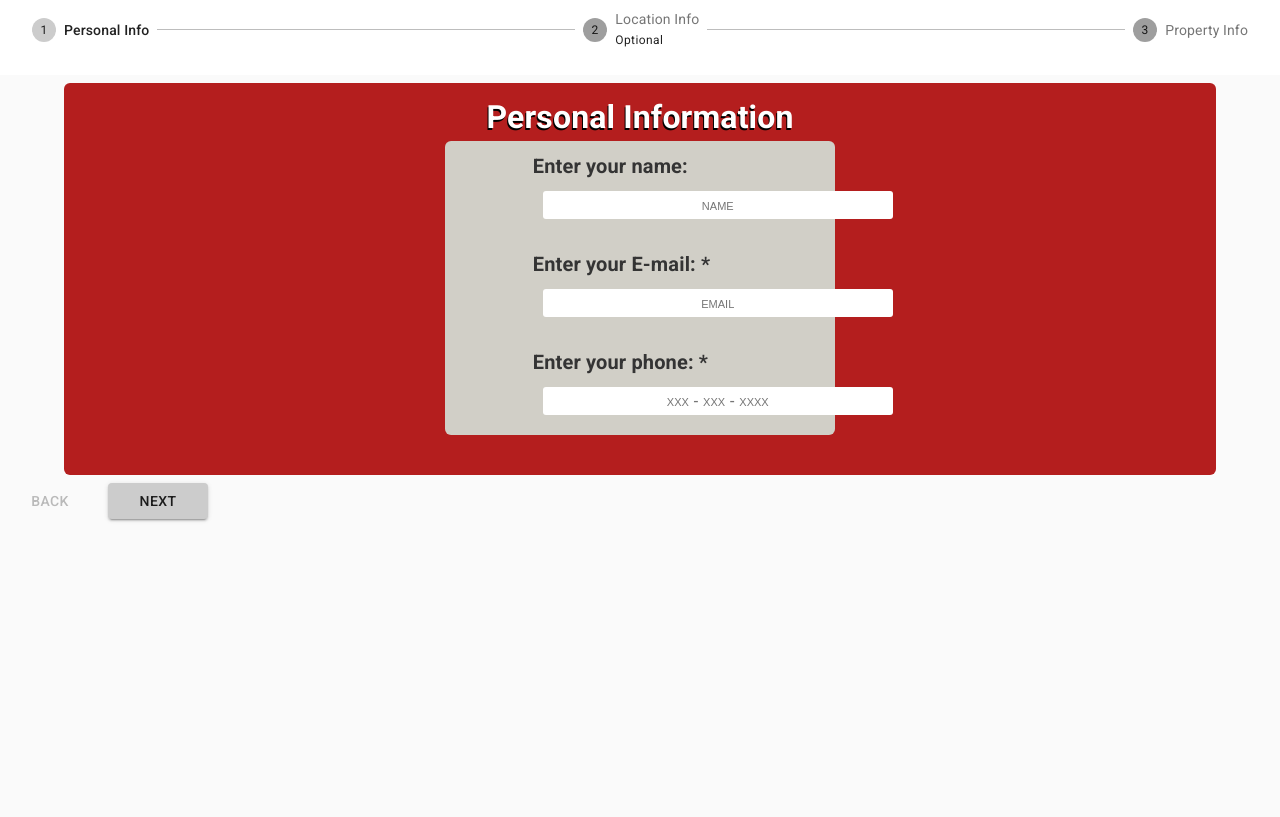
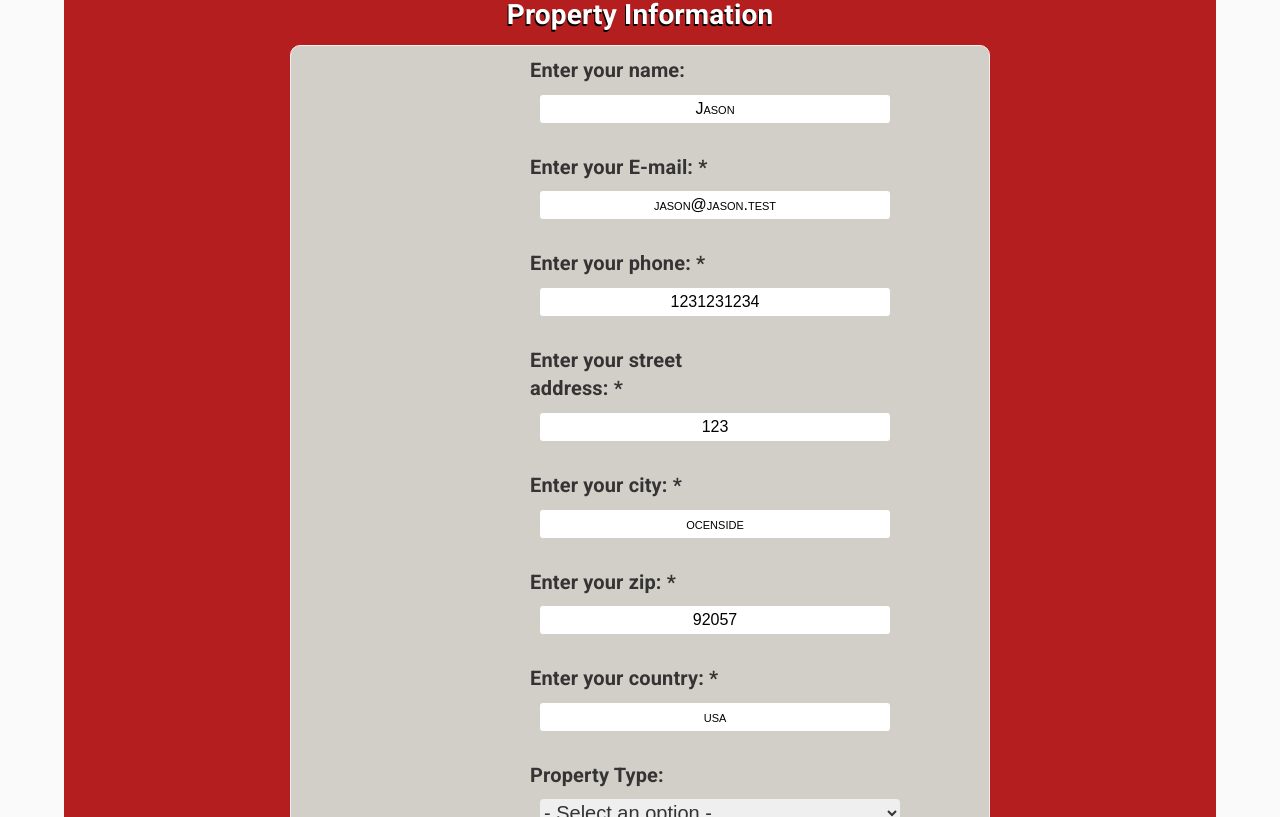
Before and after one commit to Jfadelli/kwcsd, a React (Create React App) app: page /property-valuation/your-property-info in a window 1280 px wide. Shown: the part 223-1040 px from the top of the page. Before the commit the page ends 800 px from the top, so only its background shows below. Built offline with nearby package versions, Linux system fonts and the light colour scheme.

Commit message:
prop eval form works

```diff
--- a/src/components/propertyValuation/YourPropertyInfo.js
+++ b/src/components/propertyValuation/YourPropertyInfo.js
@@ -1,152 +1,255 @@
-import React from 'react';
-import { makeStyles } from '@material-ui/core/styles';
-import Stepper from '@material-ui/core/Stepper';
-import Step from '@material-ui/core/Step';
-import StepLabel from '@material-ui/core/StepLabel';
-import Button from '@material-ui/core/Button';
-import Typography from '@material-ui/core/Typography';
+import React, { useState, useEffect } from 'react'
+import { useHistory } from 'react-router-dom'
+import axios from 'axios'
+import * as Yup from 'yup'
 
-import PersonalInfo from './stepperSteps/PersonalInfo'
-import PropertyLocation from './stepperSteps/PropertyLocation'
-import PropertyInfo from './stepperSteps/PropertyInfo'
+import PropertyValuationSchema from '../validation/PropertyValuationSchema'
+import StyledVariables from '../../styles/StyledVariables'
 
-const useStyles = makeStyles((theme) => ({
-  root: {
-    width: '100%',
-  },
-  button: {
-    marginRight: theme.spacing(1),
-  },
-  instructions: {
-    marginTop: theme.spacing(1),
-    marginBottom: theme.spacing(1),
-  },
-}));
-
-function getSteps() {
-  return ['Personal Info', 'Location Info', 'Property Info'];
+const SV = StyledVariables
+//////////////// Initial Values ////////////////
+const initialValues = {
+    name: 'Jason',
+    email: 'jason@jason.test',
+    phone: '1231231234',
+    street_address: '123',
+    city: 'ocenside',
+    zip: '92057',
+    country: 'usa',
+    property_type: {
+        multifamily: true,
+        office: false,
+        industrial: false,
+        retail: false,
+        hospitality: false,
+        recreation: false,
+        specialty: false
+    },
+    building_sf: '100',
+    lot_size: '2000'
 }
 
-function getStepContent(step) {
-  switch (step) {
-    case 0:
-      return <PersonalInfo />;
-    case 1:
-      return <PropertyLocation />;
-    case 2:
-      return <PropertyInfo />;
-    default:
-      return 'Unknown step';
-  }
+const initialFormErrors = {
+    name: '',
+    email: '',
+    phone: '',
+    street_address: '',
+    city: '',
+    zip: '',
+    country: '',
+    building_sf: '',
+    lot_size: ''
 }
 
-export default function HorizontalLinearStepper() {
-  const classes = useStyles();
-  const [activeStep, setActiveStep] = React.useState(0);
-  const [skipped, setSkipped] = React.useState(new Set());
-  const steps = getSteps();
+export default function YourPropertyInfo(props) {
+    const [property, setProperty] = useState([]);
+    const [formValues, setFormValues] = useState(initialValues);
+    const [formErrors, setFormErrors] = useState(initialFormErrors);
+    const [disabled, setDisabled] = useState(true);
+    const history = useHistory()
 
-  const isStepOptional = (step) => {
-    return step === 1;
-  };
-
-  const isStepSkipped = (step) => {
-    return skipped.has(step);
-  };
-
-  const handleNext = () => {
-    let newSkipped = skipped;
-    if (isStepSkipped(activeStep)) {
-      newSkipped = new Set(newSkipped.values());
-      newSkipped.delete(activeStep);
+    //////////////// HELPERS ////////////////
+    const postNewProperty = property => {
+      axios.post('http://localhost:3002/newProperty', property)
+          .then(res => {
+              if (res.data.status === 'success'){
+                  alert('Message Sent.');
+              }else if (res.data.status === 'fail') {
+                  alert('Message failed to send.')}
+          })
+          .catch(err => {
+              console.log(err)
+          })
+          .finally(() => {
+              setFormValues(initialValues)
+          })
     }
 
-    setActiveStep((prevActiveStep) => prevActiveStep + 1);
-    setSkipped(newSkipped);
-  };
-
-  const handleBack = () => {
-    setActiveStep((prevActiveStep) => prevActiveStep - 1);
-  };
-
-  const handleSkip = () => {
-    if (!isStepOptional(activeStep)) {
-      // You probably want to guard against something like this,
-      // it should never occur unless someone's actively trying to break something.
-      throw new Error("You can't skip a step that isn't optional.");
+    //////////////// EVENT HANDLERS ////////////////
+    const onInputChange = evt => {
+        const { name, value } = evt.target
+        Yup
+            .reach(PropertyValuationSchema, name)
+            .validate(value)
+            .then(valid => {
+                setFormErrors({
+                    ...formErrors,
+                    [name]: ""
+                })
+            })
+            .catch(err => {
+                setFormErrors({
+                    ...formErrors,
+                    [name]: err.errors[0]
+                })
+            })
+        setFormValues({
+            ...formValues,
+            [name]: value
+        })
     }
 
-    setActiveStep((prevActiveStep) => prevActiveStep + 1);
-    setSkipped((prevSkipped) => {
-      const newSkipped = new Set(prevSkipped.values());
-      newSkipped.add(activeStep);
-      return newSkipped;
-    });
-  };
+    const onSubmit = evt => {
+        evt.preventDefault()
 
-  const handleReset = () => {
-    setActiveStep(0);
-  };
+        const newProperty = {
+            name: formValues.name.trim(),
+            email: formValues.email.trim(),
+            phone: formValues.phone.trim(),
+            street_address: formValues.street_address.trim(),
+            city: formValues.city.trim(),
+            zip: formValues.zip.trim(),
+            country: formValues.country.trim(),
+            property_type: formValues.property_type,
+            building_sf: formValues.building_sf.trim(),
+            lot_size: formValues.lot_size.trim()
+        }
+        console.log('newProperty', newProperty)
+        setProperty(newProperty)
+        postNewProperty(property)
+        // history.push('/thank-you')
+    }
 
-  return (
-    <div className={classes.root}>
-      <Stepper activeStep={activeStep}>
-        {steps.map((label, index) => {
-          const stepProps = {};
-          const labelProps = {};
-          if (isStepOptional(index)) {
-            labelProps.optional = <Typography variant="caption">Optional</Typography>;
-          }
-          if (isStepSkipped(index)) {
-            stepProps.completed = false;
-          }
-          return (
-            <Step key={label} {...stepProps}>
-              <StepLabel {...labelProps}>{label}</StepLabel>
-            </Step>
-          );
-        })}
-      </Stepper>
-      <div>
-        {activeStep === steps.length ? (
-          <div>
-            <Typography className={classes.instructions}>
-              All steps completed - you&apos;re finished
-            </Typography>
-            <Button onClick={handleReset} className={classes.button}>
-              Reset
-            </Button>
-          </div>
-        ) : (
-          <div>
-            <Typography className={classes.instructions}>{getStepContent(activeStep)}</Typography>
-            <div>
-              <Button disabled={activeStep === 0} onClick={handleBack} className={classes.button}>
-                Back
-              </Button>
-              {isStepOptional(activeStep) && (
-                <Button
-                  variant="contained"
-                  color="primary"
-                  onClick={handleSkip}
-                  className={classes.button}
-                >
-                  Skip
-                </Button>
-              )}
+    //////////////// SIDE EFFECTS ////////////////
+    useEffect(() => {
+        PropertyValuationSchema.isValid(formValues).then(valid => {
+            setDisabled(!valid);
+        })
+    }, [formValues])
 
-              <Button
-                variant="contained"
-                color="primary"
-                onClick={handleNext}
-                className={classes.button}
-              >
-                {activeStep === steps.length - 1 ? 'Finish' : 'Next'}
-              </Button>
-            </div>
-          </div>
-        )}
-      </div>
-    </div>
-  );
+    return (
+        <div>
+            {/* <Home /> */}
+            <SV.CardContainer>
+                <SV.H2>Property Information</SV.H2>
+                <SV.LoginCard>
+
+                    <SV.Form onSubmit={onSubmit} >
+                        <SV.Label>Enter your name:&nbsp;
+                            <SV.Input
+                                value={formValues.name}
+                                onChange={onInputChange}
+                                type='text'
+                                placeholder='Name'
+                                name='name'
+                            />
+                        </SV.Label>
+
+                        <SV.Label>Enter your E-mail:&nbsp;*
+                            <SV.Input
+                                value={formValues.email}
+                                onChange={onInputChange}
+                                type='email'
+                                placeholder='Email'
+                                name='email'
+                            />
+                        </SV.Label>
+
+                        <SV.Label>Enter your phone:&nbsp;*
+                            <SV.Input
+                                value={formValues.phone}
+                                onChange={onInputChange}
+                                type='tel'
+                                placeholder='xxx - xxx - xxxx'
+                                name='phone'
+
+                            />
+                        </SV.Label>
+
+                        <SV.Label>Enter your street address:&nbsp;*
+                            <SV.Input
+                                value={formValues.street_address}
+                                onChange={onInputChange}
+                                type='text'
+                                placeholder='Street Address'
+                                name='street_address'
+                            />
+                        </SV.Label>
+
+                        <SV.Label>Enter your city:&nbsp;*
+                            <SV.Input
+                                value={formValues.city}
+                                onChange={onInputChange}
+                                type='text'
+                                placeholder='City'
+                                name='city'
+                            />
+                        </SV.Label>
+
+                        <SV.Label>Enter your zip:&nbsp;*
+                            <SV.Input
+                                value={formValues.zip}
+                                onChange={onInputChange}
+                                type='zip'
+                                placeholder='Zip Code'
+                                name='zip'
+                                maxlength='5'
+                            />
+                        </SV.Label>
+
+                        <SV.Label>Enter your country:&nbsp;*
+                            <SV.Input
+                                value={formValues.country}
+                                onChange={onInputChange}
+                                type='text'
+                                placeholder='Country'
+                                name='country'
+                            />
+                        </SV.Label>
+
+                        <SV.Label>Property Type:
+                            <SV.Select
+                                onChange={onInputChange}
+                                value={formValues.property_type}
+                                name='property_type'
+                            >
+                                <option value=''>- Select an option -</option>
+                                <option value='multifamily'>Multifamily</option>
+                                <option value='office'>Office</option>
+                                <option value='industrial'>Industrial</option>
+                                <option value='retail'>Retail</option>
+                                <option value='hospitality'>Hospitality</option>
+                                <option value='recreation'>Recreation</option>
+                                <option value='specialty'>Specialty</option>
+                            </SV.Select>
+                        </SV.Label>
+
+                        <SV.Label>Enter your building square footage:&nbsp;*
+                            <SV.Input
+                                value={formValues.building_sf}
+                                onChange={onInputChange}
+                                type='text'
+                                placeholder='Bldg. SF'
+                                name='building_sf'
+                            />
+                        </SV.Label>
+
+                        <SV.Label>Enter your lot square footage:&nbsp;*
+                            <SV.Input
+                                value={formValues.lot_size}
+                                onChange={onInputChange}
+                                type='text'
+                                placeholder='Lot SF'
+                                name='lot_size'
+                            />
+                        </SV.Label>
+
+                        <SV.Error>{formErrors.name}</SV.Error>
+                        <SV.Error>{formErrors.email}</SV.Error>
+                        <SV.Error>{formErrors.phone}</SV.Error>
+                        <SV.Error>{formErrors.street_address}</SV.Error>
+                        <SV.Error>{formErrors.city}</SV.Error>
+                        <SV.Error>{formErrors.zip}</SV.Error>
+                        <SV.Error>{formErrors.country}</SV.Error>
+                        <SV.Error>{formErrors.building_sf}</SV.Error>
+                        <SV.Error>{formErrors.lot_sf}</SV.Error>
+                        <SV.Error>{formErrors.property_type}</SV.Error>
+
+                        <SV.Button disabled={disabled} onSubmit={onSubmit}>submit</SV  .Button >
+                    </SV.Form>
+                </SV.LoginCard>
+            </SV.CardContainer>
+            {/* <Link to={`/SignInPage`}>Sign In</Link> */}
+        </div >
+    )
 }
```
Also changed, not shown: 1 other file (tests, documents, lock files or other folders).
